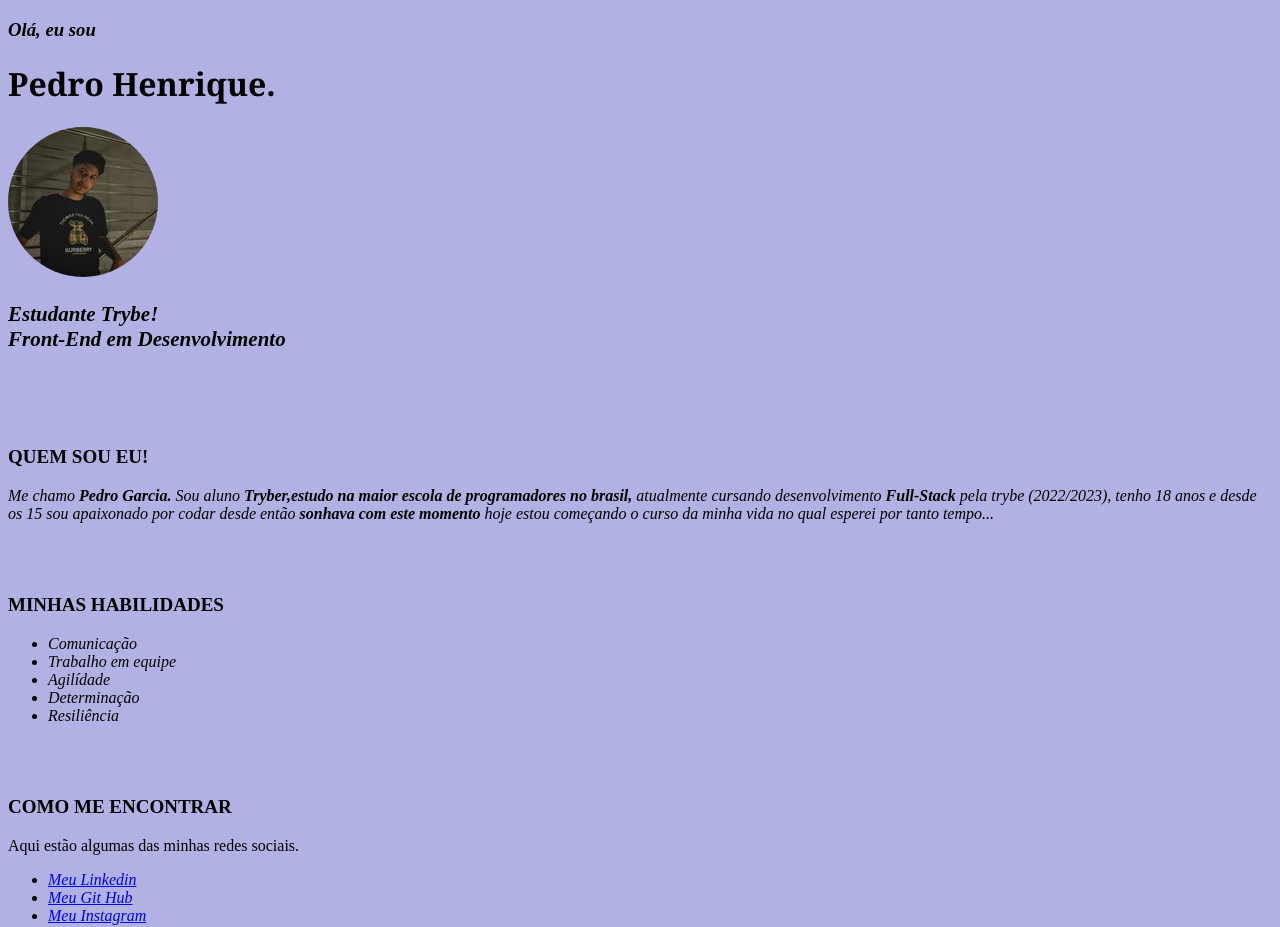
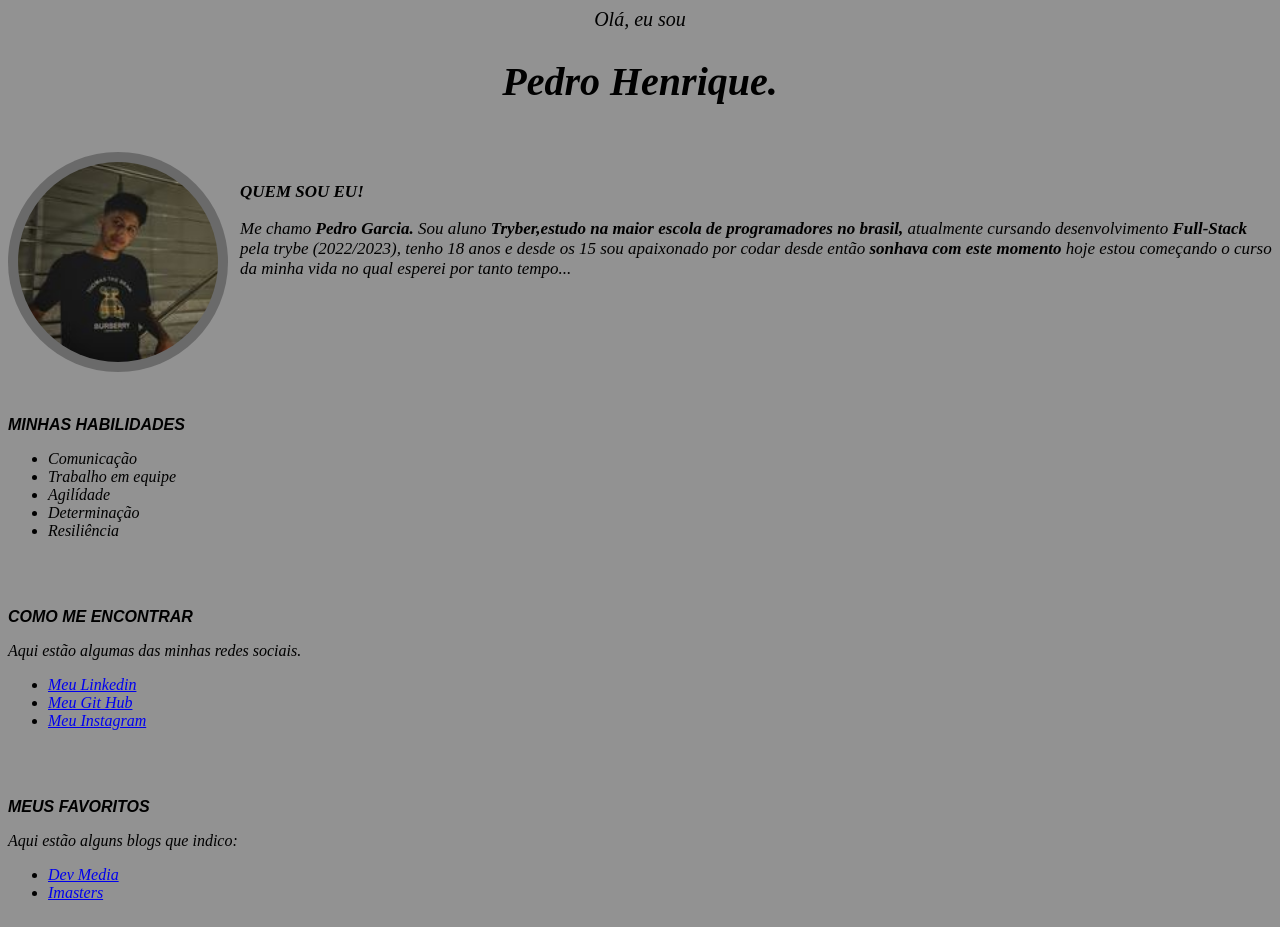
Before and after one commit to Pedrogarcia011/Pedrogarcia011.github.io, a plain HTML site: page index.html in a window 1280 px wide. Shown: the top 927 px of the page. Drawn offline with Linux system fonts and the light colour scheme.

Commit message:
atualizando meu portifolio aula 3.3

```diff
--- a/index.html
+++ b/index.html
@@ -8,15 +8,15 @@
     <link rel="stylesheet" href="style.css">
 </head>
 <body>
-    <h3>Olá, eu sou</h3>
-    <h1 id="stylenome">Pedro Henrique.</h1>
-    <img src="239472078_361729928783295_6809385154148595155_n.jpg" alt="minhafoto">
-    <h3 class="tamanhotxt">Estudante Trybe! <br> Front-End em Desenvolvimento</h3>
+    <div id="Nome"> </h3>Olá, eu sou</h3>
+                   <h1>Pedro Henrique.</h1>
+    </div>
+       <div id="foto"> <img id="minhafoto" src="239472078_361729928783295_6809385154148595155_n.jpg" alt="minhafoto"> </div>
         <br>
         <br>
         <br>
-    <p class="quemsoueu"><strong>QUEM SOU EU!</strong></p>
-    <p id="descricao"> <p id="descricao">Me chamo <strong><em>Pedro Garcia.</em>
+        <div id="quemsoueu"><p id="p1"><strong>QUEM SOU EU!</strong></p>
+        <p id="descricao">Me chamo <strong><em>Pedro Garcia.</em>
         </strong> Sou aluno <em><strong>Tryber,estudo na
             maior escola de programadores no brasil,
         </strong></em> atualmente cursando desenvolvimento
@@ -24,9 +24,10 @@
         tenho 18 anos e desde os 15 sou apaixonado por codar desde então
         <em><Strong>sonhava com este momento</Strong></em> hoje estou começando
         o curso da minha vida no qual esperei por tanto tempo... </p>
+    </div>
       <br>
       <br>
-      <p class="titulos, quemsoueu"><strong>MINHAS HABILIDADES</strong></p>
+     <div id="fixed"><p class="titulos"><strong>MINHAS HABILIDADES</strong></p>
       <ul id="primeiroul">
           <li>Comunicação</li>
           <li>Trabalho em equipe</li>
@@ -36,7 +37,7 @@
       </ul>
       <br>
       <br>
-      <p class="titulos, quemsoueu"><strong>COMO ME ENCONTRAR</strong></p>
+      <p class="titulos"><strong>COMO ME ENCONTRAR</strong></p>
           <p>Aqui estão algumas das minhas redes sociais.</p>
       <ul class="links">
           <li> <a href="https://www.linkedin.com/in/pedro-henrique-garcia-7a979a24a/" target="_blank">Meu Linkedin </a> </li>
@@ -45,11 +46,11 @@
       </ul>
       <br>
       <br>
-      <p class="titulos, quemsoueu"><strong>MEUS FAVORITOS</strong></p>
+      <p class="titulos"><strong>MEUS FAVORITOS</strong></p>
           <p>Aqui estão alguns blogs que indico:</p>
       <ul class="links">
         <li> <a href="https://www.devmedia.com.br/artigos/" target="_blank">Dev Media</a> </li>
-        <li> <a href="https://imasters.com.br/" target="_blank">Imasters</a> </li>
+        <li> <a href="https://imasters.com.br/" target="_blank">Imasters</a> </li> </div>
      </ul>
 </body>
 </html>
--- a/style.css
+++ b/style.css
@@ -1,13 +1,7 @@
-#stylenome{
-    font-family: Georgia, 'Times New Roman', Times, serif
-}
-
-h3{
-    font-style: italic;
-}
 
 #quemsoueu{
-    font-family:sans-serif ;
+    font-style: italic;
+    font-size: 50px;
 }
 
 #descricao{
@@ -26,18 +20,43 @@ h3{
     font-style: italic;
 }
 
-img{
-    border-radius: 50%;
+
+
+body{
+    background-color: rgb(146, 146, 146);
 }
 
-body{
-    background-color: rgba(7, 5, 168, 0.308);
+#Nome{
+   text-align: center;
+   font-style: italic;
+   font-size: 20px;
 }
 
-.tamanhotxt{
-    font-size: 21px;
+#minhafoto{
+    height: 200px;
+    border-radius: 100%;
 }
 
-.quemsoueu{
-    font-size: 19px;
+#quemsoueu{
+    font-size: 17px;
+    height: 170px;
+    position: absolute;
+    top: 165px;
+    left: 240px;
 }
+
+#foto{
+    margin-top: 20px;
+    border-radius: 100%;
+    background-color: rgba(24, 24, 24, 0.322);
+    padding: 10px;
+    float: left;
+    height: 20px;
+    height: 200px;
+}
+
+#fixed{
+    font-style: italic;
+    position: absolute;
+    top: 400px;
+}
```
Lines whose indentation alone changed are shown as unchanged.
